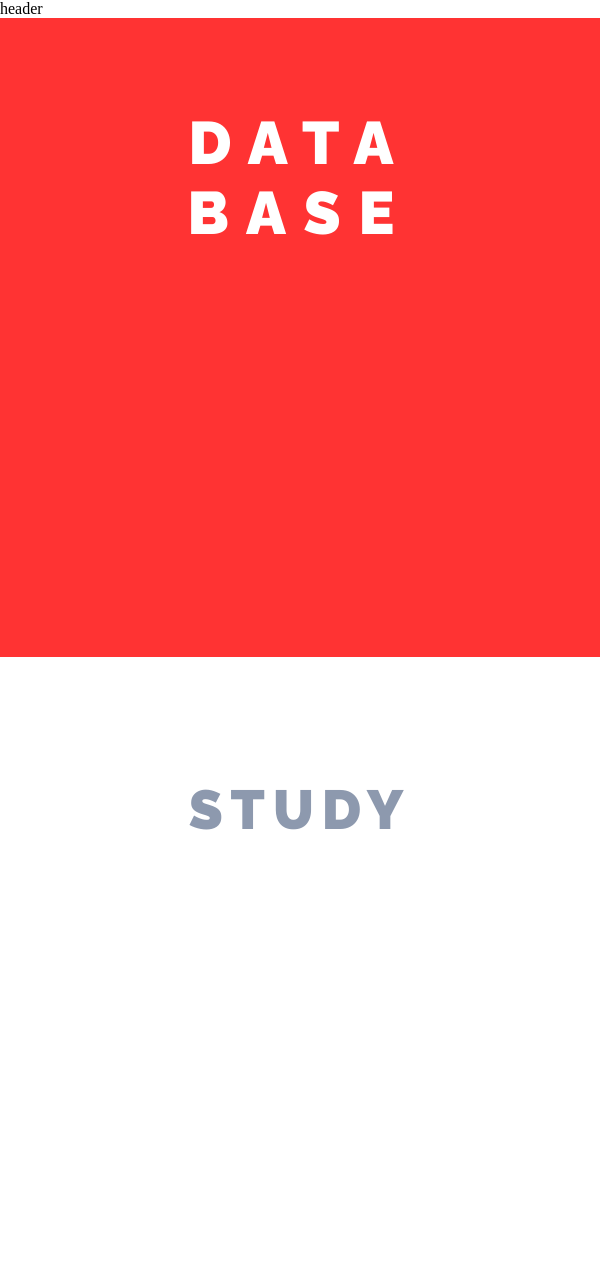
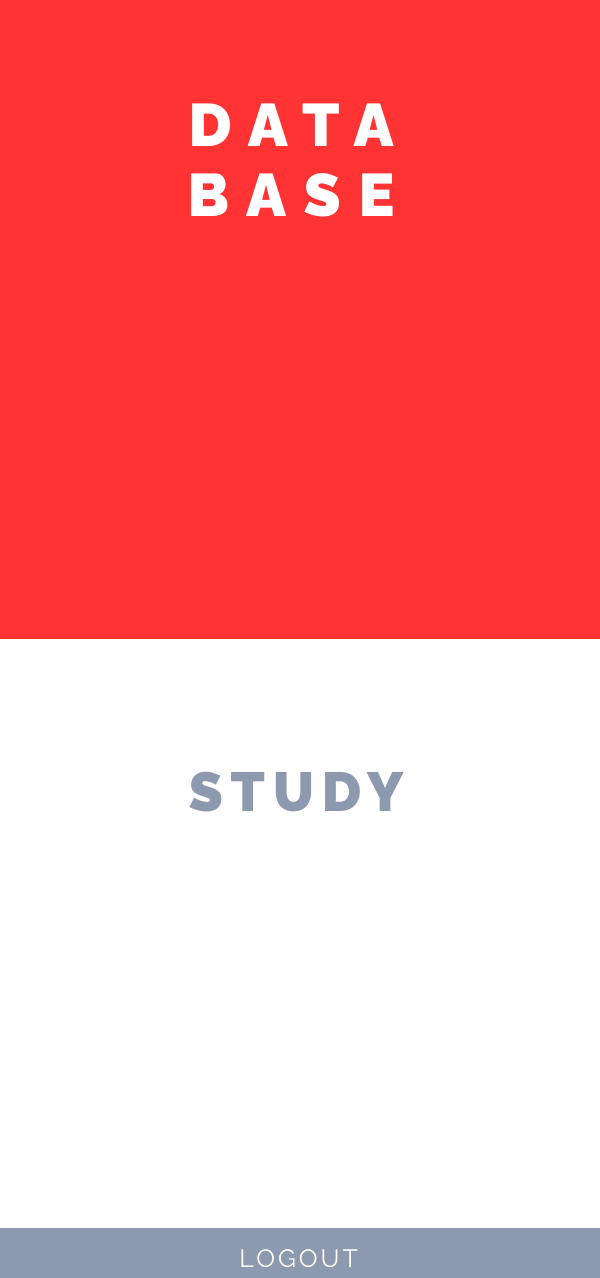
Before and after one commit to ngunawan/monikos, a PHP site: template mvc/app/views/home/index.php in a window 600 px wide. Run offline with PHP 8.4, Linux system fonts and the light colour scheme; the template is opened without the code that fills it: most values are stand-ins (such as "Sample title", 1, 10 or a date in 2020).

Commit message:
jen first commit

```diff
--- a/mvc/app/views/home/index.php
+++ b/mvc/app/views/home/index.php
@@ -2,6 +2,7 @@
 
 
 <link rel="stylesheet" type="text/css" href="/mvc/public/css/home_style.css"/>
+
 <body id="main_app_module">
 
 	<script>
@@ -34,7 +35,8 @@
         }
     });
     </script>
-    <div id=app_header>header</div>
+    <div id=app_header></div>
+
     <div id=app_content ng-app="myApp" ng-controller="customersCtrl">
         <a href="#" ng-click="drugDatabase()">
             <div class="top-block">
@@ -52,11 +54,13 @@
                 </div>
             </div>
         </a>
-        <div class="bottom-block">
-            <div class=logout-block>
-                <button ng-click="logout()">Logout</button>
-            </div>
+
+		<a href="#"  ng-click="logout()">
+        <div class=logout-block>
+			<div class = 'logout'>LOGOUT</div>
         </div>
+		</a>
+
     </div>
     <!--<div id=app_footer>footer</div>-->
     <!--<div ng-app="myApp" ng-controller="customersCtrl">-->
@@ -73,7 +77,7 @@
 	      </tr>
 	    </table>
     -->
-    </div>
+
 
 
 </body>
--- a/mvc/public/css/home_style.css
+++ b/mvc/public/css/home_style.css
@@ -68,3 +68,113 @@ label.field-name {
        font-weight: 900;
 
     }
+
+.logout-block {
+	position: fixed;
+	bottom: 0;
+	z-index: 5;
+	width: 100%;
+	height:50px;
+	background-color: #8d99ae;
+
+}
+
+.logout{
+	color:white;
+	font-size: 25px;
+	font-family: 'Raleway',sans-serif;
+	font-weight: 400;
+	letter-spacing: 3px;
+	margin-top: 15px;
+}
+
+/********IPHONE 6**********/
+
+@media only screen
+  and (min-device-width: 375px)
+  and (max-device-width: 667px)
+  and (-webkit-min-device-pixel-ratio: 2)
+  and (orientation: portrait) {
+
+	 .top-block  {
+        height:45%;
+        display: block;
+    }
+
+    .bottom-block {
+        display: block;
+        height: 45%;
+        background: white;
+    }
+
+	.database-block{padding:200px 0 0 0}
+
+
+    a .database-block {
+        font-size: 150px;
+		letter-spacing: 40px;
+
+    }
+
+    .study-block{padding:300px 0 0 0}
+
+	  a .study-block {
+        font-size: 150px;
+	  }
+
+	  .logout-block {
+		  	height:10%;
+	  }
+
+	  .logout{
+		  color:white;
+		  font-size: 90px;
+		  padding-top: 20px;
+	  }
+
+}
+
+/********IPHONE 6PLUS**********/
+
+@media only screen
+  and (min-device-width: 414px)
+  and (max-device-width: 736px)
+  and (-webkit-min-device-pixel-ratio: 3)
+  and (orientation: portrait) {
+
+	   .top-block  {
+        height:45%;
+        display: block;
+    }
+
+    .bottom-block {
+        display: block;
+        height: 45%;
+        background: white;
+    }
+
+	.database-block{padding:200px 0 0 0}
+
+
+    a .database-block {
+        font-size: 150px;
+		letter-spacing: 40px;
+
+    }
+
+    .study-block{padding:300px 0 0 0}
+
+	  a .study-block {
+        font-size: 150px;
+	  }
+
+	  .logout-block {
+		  	height:10%;
+	  }
+
+	  .logout{
+		  color:white;
+		  font-size: 90px;
+		  padding-top: 20px;
+	  }
+}
```
